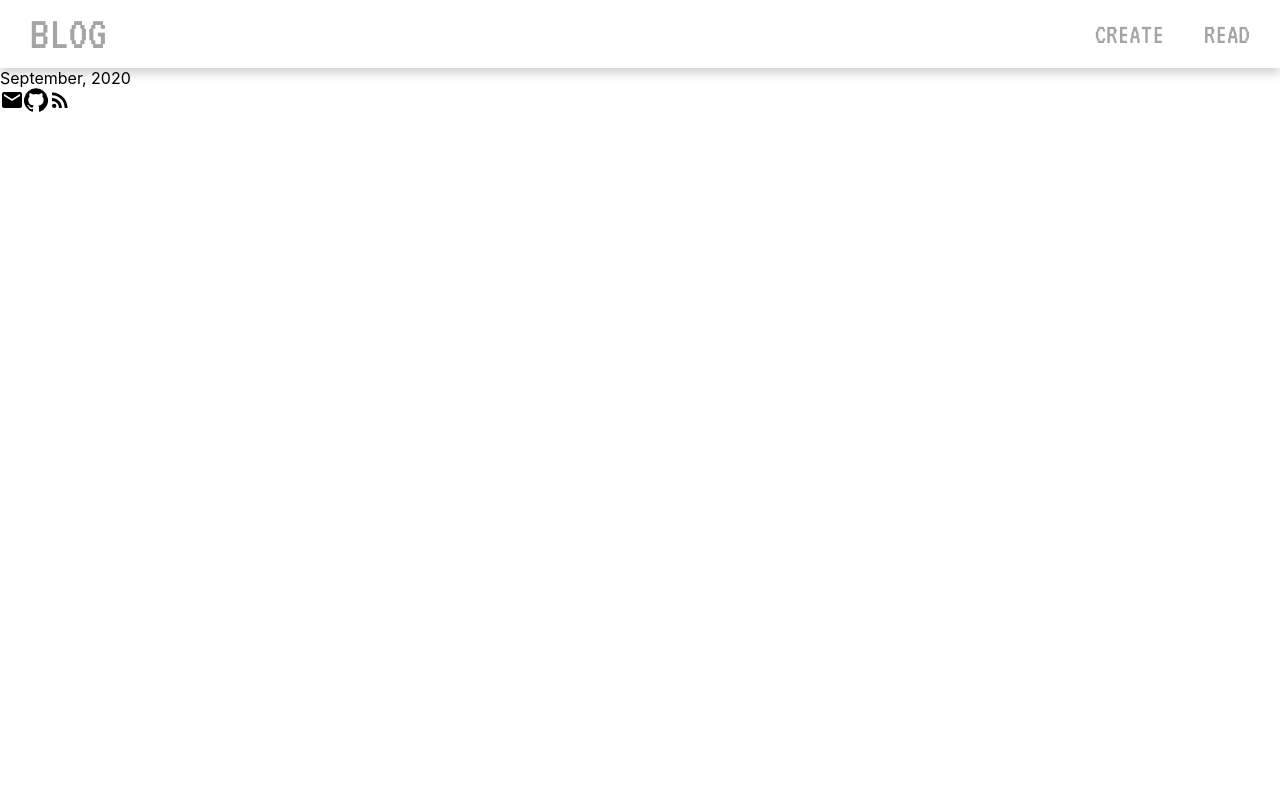
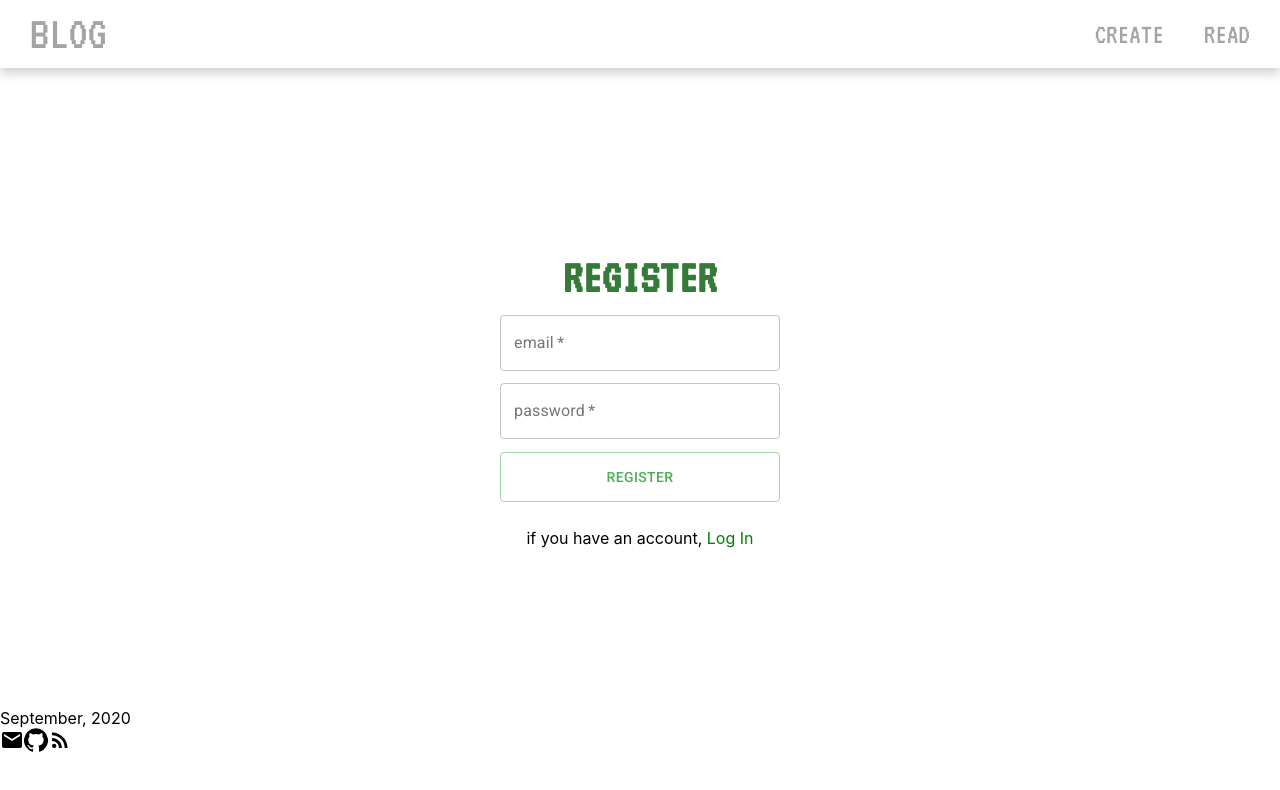
Before and after one commit to sabovyan/blog, a React (Create React App) app: page /register in a window 1280 px wide. Shown: the top 790 px of the page. Built offline with nearby package versions, Linux system fonts and the light colour scheme.

Commit message:
added Register component

```diff
--- a/src/App.js
+++ b/src/App.js
@@ -5,13 +5,16 @@ import RssFeedIcon from '@material-ui/icons/RssFeed';
 import GitHubIcon from '@material-ui/icons/GitHub';
 import MailIcon from '@material-ui/icons/Mail';
 
-import Home from './components/Home/Home';
-import LoginForm from './components/LoginForm/LoginForm';
+import Login from './pages/Login/Login';
+import Create from './pages/Create/Create';
+import Home from './pages/Home/Home';
+import REgister from './pages/Register/Register';
+
 import ProtectedRoute from './components/ProtectedRoute/ProtectedRoute';
 import MenuLink from './components/MenuLink/MenuLink';
-import Create from './components/Create/Create';
 
 import './App.css';
+import Register from './pages/Register/Register';
 
 class App extends Component {
   constructor(props) {
@@ -76,7 +79,10 @@ class App extends Component {
             />
             <ProtectedRoute path="/read" isAuth={isLoggedIn} component={Read} />
             <Route path="/login">
-              <LoginForm handlesAuthStatus={this.handleLogOut} />
+              <Login handlesAuthStatus={this.handleLogOut} />
+            </Route>
+            <Route path="/register">
+              <Register />
             </Route>
           </Switch>
         </Router>
--- /dev/null
+++ b/src/pages/Register/Register.js
@@ -0,0 +1,131 @@
+import React, { Component } from 'react';
+import PropTypes from 'prop-types';
+import styles from './Register.module.css';
+
+import { withRouter, Link } from 'react-router-dom';
+
+import { TextField } from '@material-ui/core';
+
+import Button from '@material-ui/core/Button';
+
+import FormTheme from '../../components/FormTheme/FormTheme';
+
+class Register extends Component {
+  constructor(props) {
+    super(props);
+    this.state = {
+      emailValue: '',
+
+      passwordValue: '',
+    };
+  }
+
+  /* SECTION login */
+
+  handleLoginInput = ({ target: { value } }) => {
+    this.setState({
+      emailValue: value,
+    });
+  };
+
+  handleLoginFocus = () => {
+    this.setState({
+      userName: {
+        validated: true,
+      },
+    });
+  };
+
+  handleLoginBlur = ({ target: { value } }) => {};
+
+  /* SECTION password */
+
+  handlePasswordInput = ({ target: { value } }) => {
+    this.setState({
+      passwordValue: value,
+    });
+  };
+
+  handlePasswordFocus = () => {};
+
+  handlePasswordBlur = ({ target: { value } }) => {};
+
+  handleSubmit = (e) => {
+    e.preventDefault();
+
+    this.setState({
+      userNameValue: '',
+      passwordValue: '',
+    });
+
+    this.props.handlesAuthStatus();
+    this.props.history.push('/create');
+  };
+
+  render() {
+    const { emailValue, passwordValue } = this.state;
+
+    return (
+      <div className={styles.root}>
+        <form
+          onSubmit={this.handleSubmit}
+          className={styles.form}
+          autoComplete="off"
+        >
+          <h2 className={styles.title}>Register</h2>
+
+          <FormTheme>
+            <TextField
+              className={styles.input}
+              required
+              id="outlined-required"
+              label="email"
+              variant="outlined"
+              value={emailValue}
+              onChange={this.handleLoginInput}
+              onFocus={this.handleLoginFocus}
+              onBlur={this.handleLoginBlur}
+            />
+
+            <TextField
+              required
+              className={styles.input}
+              id="outlined-password-input"
+              label="password"
+              type="password"
+              value={passwordValue}
+              autoComplete="current-password"
+              variant="outlined"
+              minLength="6"
+              onChange={this.handlePasswordInput}
+              onFocus={this.handlePasswordFocus}
+              onBlur={this.handlePasswordBlur}
+            />
+            <Button
+              type="submit"
+              className={styles.submitBtn}
+              variant="outlined"
+              color="primary"
+            >
+              Register
+            </Button>
+          </FormTheme>
+        </form>
+        <p>
+          if you have an account,{' '}
+          <Link
+            style={{
+              textDecoration: 'none',
+              color: 'green',
+            }}
+            to="/login"
+          >
+            Log In
+          </Link>
+        </p>
+      </div>
+    );
+  }
+}
+
+export default withRouter(Register);
--- /dev/null
+++ b/src/pages/Register/Register.module.css
@@ -0,0 +1,31 @@
+.title {
+  text-align: center;
+  text-transform: uppercase;
+  font-family: 'VT323', monospace;
+  font-size: 3rem;
+  color: var(--hiLighted-color);
+}
+
+.root {
+  height: 308px;
+  width: 320px;
+  display: flex;
+  flex-direction: column;
+  justify-content: center;
+  align-items: center;
+  width: 100%;
+  height: 80vh;
+}
+.form {
+  height: 300px;
+  width: 320px;
+  display: flex;
+  box-sizing: border-box;
+  padding: 20px;
+  flex-direction: column;
+  justify-content: space-around;
+}
+
+.submitBtn {
+  height: 50px;
+}
```
